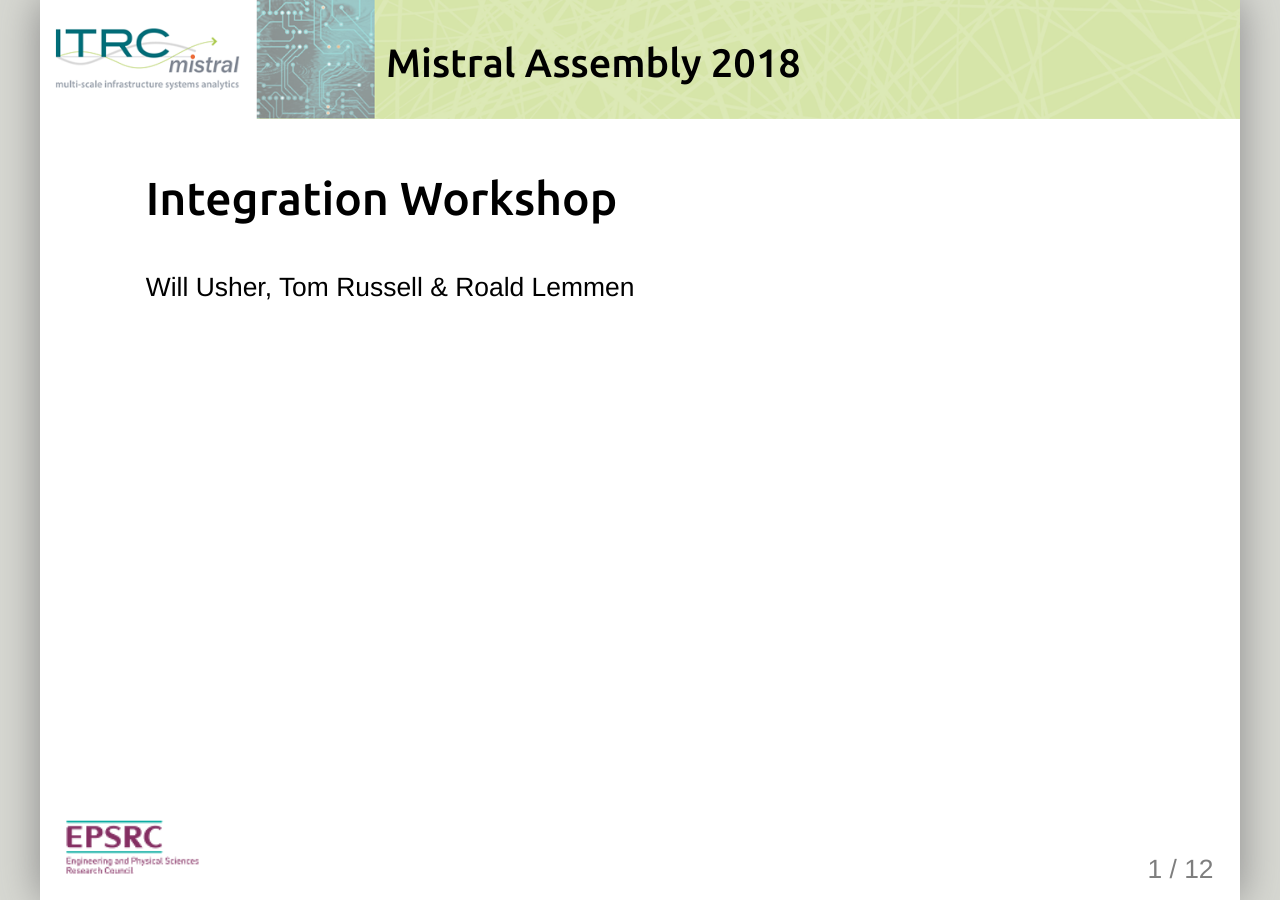
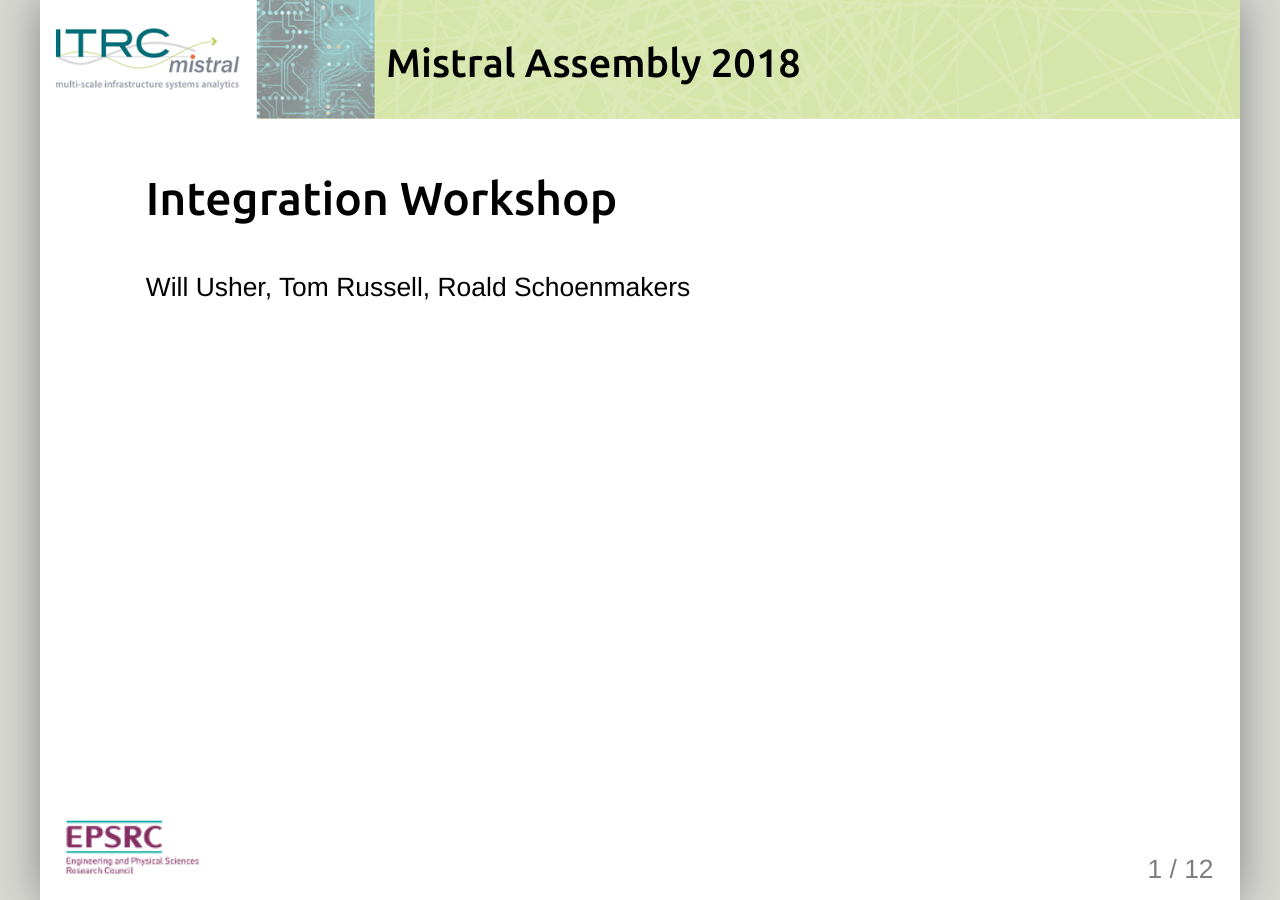
Before and after one commit to nismod/nismod.github.io, a Jekyll site: the page built from _presentations/integration-workshop.html, in a window 1280 px wide. Built offline with Jekyll 4.4.1, drawn with Linux system fonts in a browser that asks for light colours; part of the change alters nothing that is shown.

```diff
--- a/_presentations/integration-workshop.html
+++ b/_presentations/integration-workshop.html
@@ -7,7 +7,7 @@ layout: presentation
 
 ### Integration Workshop
 
-Will Usher, Tom Russell &amp; Roald Lemmen
+Will Usher, Tom Russell, Roald Schoenmakers
 
 ---
 
@@ -34,15 +34,18 @@ Day 2: Morning (09:30 - 10:30)
 
 ???
 
-Smif is the Software Model Integration Framework.
-It is the framework that we have developed in the Mistral program to handle the creation of system-of-systems models,
-this facilitates the itegration process and helps us to build Nismod2.
+Hi I'm Roald, and I am going to introduce you to Smif, the Software Model Integration Framework.
+Smif is a framework that we have developed in the Mistral program at the ECI in Oxford to handle the creation of system-of-systems models,
+this piece of software facilitates the itegration process and helps us to build Nismod2.
 
-Smif is a framework that acts as the integration layer between system models (see illustration).
+Smif is a framework that acts as the integration layer between system models.
 It connect model inputs and outputs, takes care of dependencies and provides data to models in the correct spatial-temporal resolution.
 
-Today I will be demonstrating the user-interfaces that we have developed to help our users
-setup and run a system-of-systems model.
+A model in this case would be for example an energy-demand model, that takes populations per county. And the data could be a database that provides population per local area district.
+The integration layer is Smif and the interface is the Smif app.
+
+Today I will be demonstrating the user-interfaces that we have developed to help our users, which many of you are or hopefully will be,
+to setup and run a system-of-systems model.
 
 ---
 
@@ -57,19 +60,25 @@ Your browser does not support the video tag.
 
 ???
 
+[Don't stop the video!]
+
 Smif app is the user interface that helps to setup a system-of-systems model.
 
 In the following video, I will demonstrate the process of creating a basic energy-demand/supply system-of-systems model, that is driven by population scenarios.
 
 The video will be fairly quick, my goal is not to get into details, but I just want you to get an impression of the workflow that we have in place for system modellers.
 
->> Smif app can be opened from the command-line interface, this command opens the smif welcome screen
+>> Smif app can be opened from the commAAnd-line interface, this commAAnd opens the smif welcome screen
+
+[Stop at project overview]
 
 >> The project configuration that I have prepared contains two simulation models (energy-supply and energy-demand model) and a scenario set for population
+>> Lets have a look at the population scenario set.
+>> The population set contains a facet for a population, which is sourced by three different data set (a low, medium and high scenario)
 
->> Lets have a look at the population scenario set. The population set contains a facet for a population, which can be sourced by three different population data set (low, medium and high)
+[Stop at project overview]
 
->> Lets have a look at the energy supply model
+>> I have prepared this project with two simulation models.
 >> The model contain a path to a wrapper file that implements the interface to this model
 >> There are inputs and outputs defined, each with a temporal and spatial resolution
 >> A similar setup can be found for the energy-demand model
@@ -95,15 +104,18 @@ Smif Run
 
 ???
 
-Smif run is a command line interface that helps to run a system-of-systems model
+So once you have created your system-of-systems model using the Smif App, you can
+go back to the commAAnd line interface and actually run the model.
 
->> **smif** Shows all of the available commands
+Smif run is a program that can be started from the commAAnd line, and it helps to run a system-of-systems model
+
+>> **smif** Shows all of the available commAAnds
 
 >> **smif list** Shows all of the available model Runs, like the one I just demonstrated
 
 >> **smif run** Starts a modelrun and shows when this is demonstrate
 
->> **smif -v run** Prints debug information to the command line interface and gives you a more detailed report of what the modelrun system is doing
+>> **smif -v run** Prints debug information to the commAAnd line interface and gives you a more detailed report of what the modelrun system is doing
 
 ---
 
@@ -120,19 +132,11 @@ Smif Results
 ???
 
 After a succesful modelrun, modelrun results will be written to the filesystem. Nicely ordered by modelname, output, timestep and temporal/spatial resolution
-In the future this will be replaced by a datastore.
+In the future it will also be possible to connect Smif to a datastore instead of writing to filesystem.
 
 ---
 
 # Some last notes
-
-* Smif is a generic framework
-
-???
-
-Smif offers a generic concept for coupling models, it is not Mistral specific and can be used to couple any-type of models.
-
---
 
 * Smif is open-source (MIT-license)
 * Current version v0.7.6
@@ -140,6 +144,8 @@ Smif offers a generic concept for coupling models, it is not Mistral specific an
 
 ???
 
+So I hope this short demonstration has provided you with a sense of what Smif is and how its going to build Nismod2.
+I just wanted to make some last remarkt.
 Smif is open source, the current version is v0.7.6 is available on Github.
 
 --
@@ -158,7 +164,7 @@ Smif is available on the Python package index and there are sample projects to g
 * Consult with Sector Modellers
 
 * Ideas
-  + Modelrun user-interface (now only CLI)
+  + Modelrun user-interface (currently only Command Line Interface)
   + Data visualisation
   + Tools to support integration debugging
 
@@ -166,11 +172,14 @@ Smif is available on the Python package index and there are sample projects to g
 
 Further steps
 
-At this moment we are pretty happy with the features. And we are starting to integrate more models into Nismod2 using Smif.
+The features that are currently in Smif provide a good basis to start building Nismod2.
 
->> We will consult with Sector Modellers to find out how can best be support this group, as we will be doing in the discussion after this presentation
+>> As the integration process goes on, we will consult with Sector Modellers to find where we could improve Smif
 
 >> Some of the ideas we have are:
+- Extending the Smif App with a Modelrun Run interface
+- Add Data visualisation capabilities for configuration and results
+- Design tools that support debugging integrated system-of-systems model
 
 ---
 
@@ -200,30 +209,28 @@ At this moment we are pretty happy with the features. And we are starting to int
 
 A challenge of developing a highly integrated model like Nismod2,
 is that at some point the model will be used for research, while others members of the consortium still want to make changes to the model.
-To enable doing research and writing models at the same time, it is necessary to release the model regularly.
+To enable this we think it is necessary to release the model regularly.
 
->> One of the questions that we are currently asking is, how often should we release new version of Nismod?
+--
+
+<center>
+  <img src="../fig/integration-workshop/discussion-deployment.png" alt="Discussion Deployment" width="300px" height="auto"/>
+</center>
+
+???
+
+We have started to formalise the following process that releases a version of Nismod2 every cycle
+* In the development phase modellers may make changes to the model, this phase ends with a Pre-release of Nismod2
+* This pre-release version is then tested and then a final release of Nismod2 is deployed
+* This process repeats every period
+
+>> One of the questions that we are currently asking is, how often should we release new versions of Nismod?
+>> and in support of that how can we best tweak or clarify a release schedule to support this process?
+Does anyone want to comment on this or has ideas?
 
 --
 
 - How frequently does the Nismod2 need to be released?
-git push --set-upstream origin feature/integration-workshop
---
-
-<center>
-  <img src="../fig/integration-workshop/discussion-deployment.png" alt="Discussion Deployment" width="400px" height="auto"/>
-</center>
-
-???
-
-[show release cycle]
-
-We have started to formalise the following release schedule which defines a process to release a version of Nismod2 every 4-weeks
-* In the development phase modellers may make changes to the model, this phase ends with a Pre-release of Nismod2
-* This pre-release version is then tested for a week and then a final release of Nismod2 is deployed
-* This process repeats every 4-weeks
-
->> We would like to discuss here, how can we best tweak, clarify or support this process?
 
 --
 
```
Also changed, not shown: fig/integration-workshop/discussion-deployment.png.
